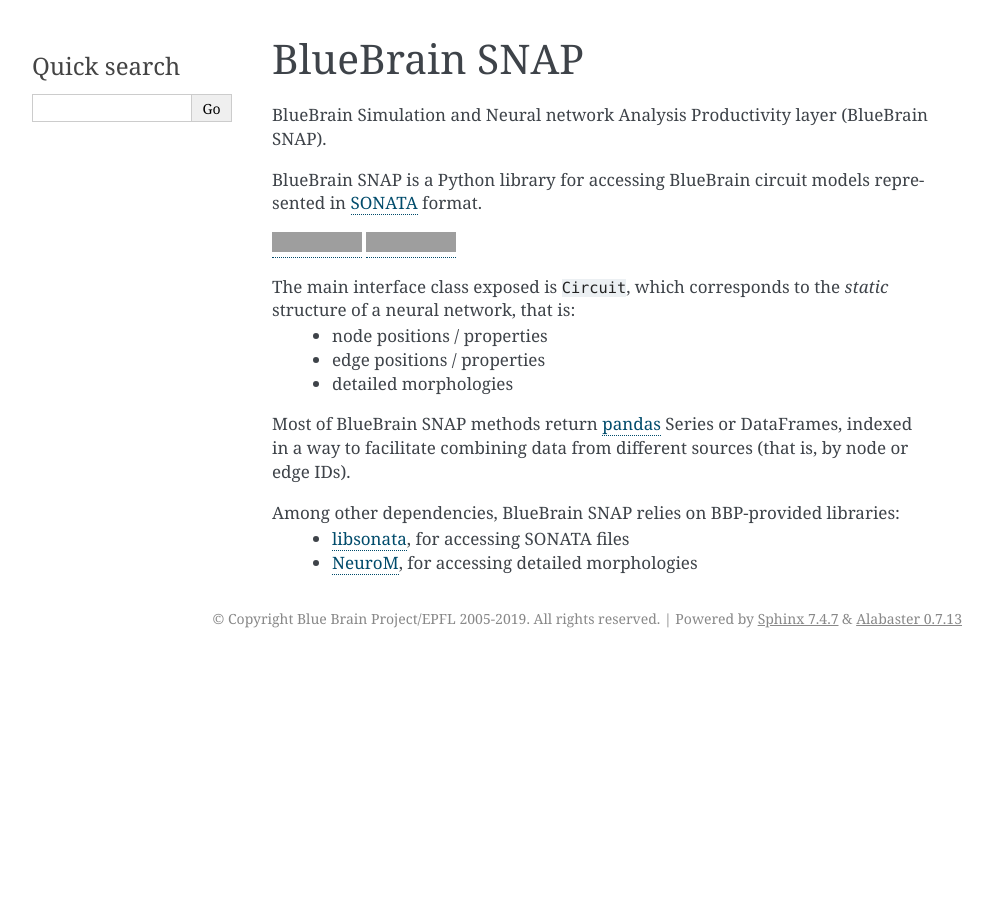
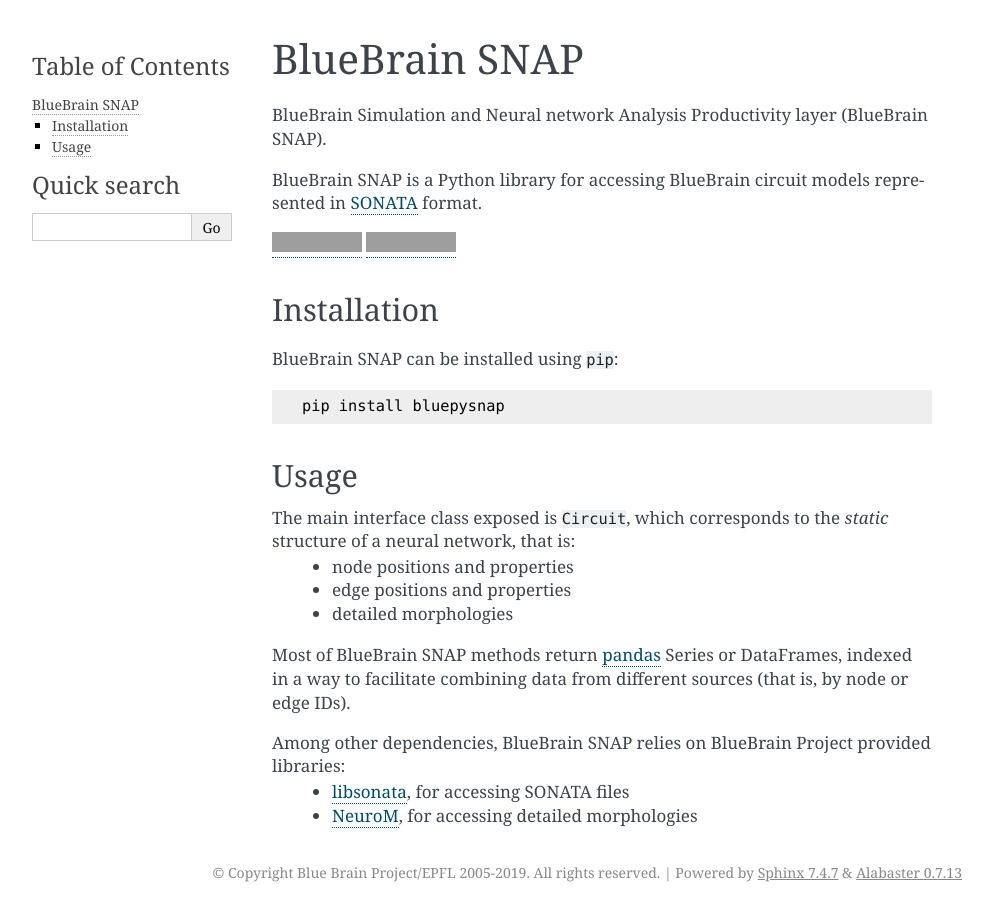
Before and after one commit to BlueBrain/snap, a Sphinx documentation site: the page built from doc/source/index.rst, in a window 1280 px wide. Shown: the whole page, without its empty margins (148-1141 px from the left). Built offline with Sphinx 7.4.7, drawn with Linux system fonts in a browser that asks for light colours; grey boxes are pictures that could not be loaded.

Commit message:
Update readme with installation and usage sections

```diff
--- a/README.rst
+++ b/README.rst
@@ -8,15 +8,25 @@
 
 |build_status| |coverage|
 
+Installation
+------------
+
+BlueBrain SNAP can be installed using ``pip``::
+
+   pip install bluepysnap
+
+Usage
+-----
+
 The main interface class exposed is ``Circuit``, which corresponds to the *static* structure of a neural network, that is:
- - node positions / properties
- - edge positions / properties
+ - node positions and properties
+ - edge positions and properties
  - detailed morphologies
 
 Most of BlueBrain SNAP methods return `pandas <https://pandas.pydata.org>`__ Series or DataFrames,
 indexed in a way to facilitate combining data from different sources (that is, by node or edge IDs).
 
-Among other dependencies, BlueBrain SNAP relies on BBP-provided libraries:
+Among other dependencies, BlueBrain SNAP relies on BlueBrain Project provided libraries:
  - `libsonata <https://github.com/BlueBrain/libsonata>`__, for accessing SONATA files
  - `NeuroM <https://github.com/BlueBrain/NeuroM>`__, for accessing detailed morphologies
 
--- a/doc/source/conf.py
+++ b/doc/source/conf.py
@@ -52,7 +52,7 @@
 # Add any paths that contain custom static files (such as style sheets) here,
 # relative to this directory. They are copied after the builtin static files,
 # so a file named "default.css" will overwrite the builtin "default.css".
-html_static_path = ['_static']
+# html_static_path = ['_static']
 
 # ensure a useful title is used
 html_title = "BluePySNAP"
```
